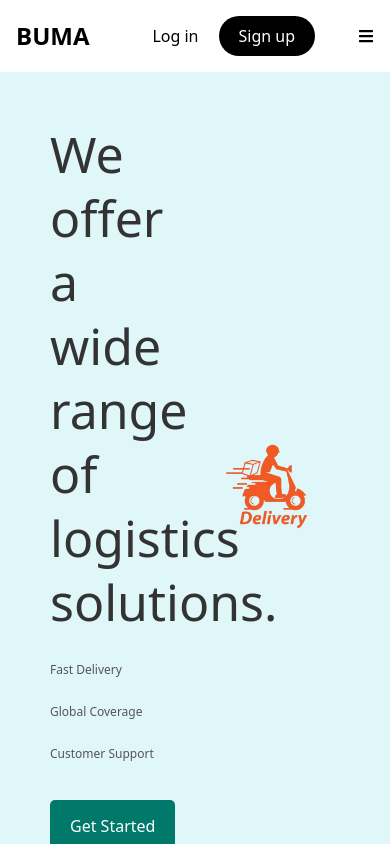
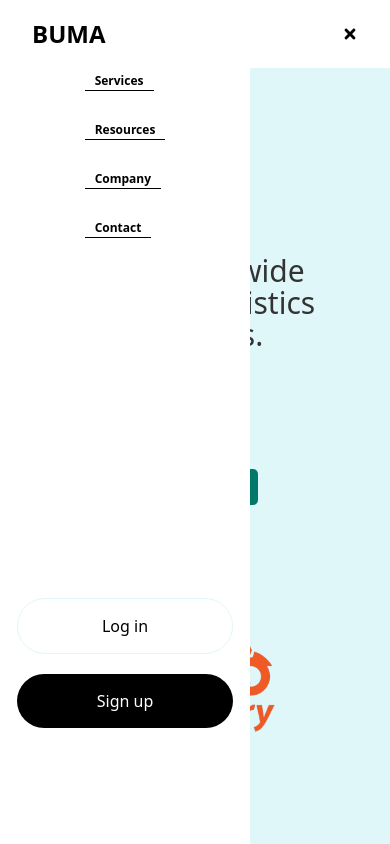
Before and after one commit to MaRt3000/BuMa-Logistics, a React (Vite) app: page / in a window 390 px wide. Both pictures are taken after a click on the button 366 px from the left and 36 px from the top of the page. Shown: the top 844 px of the page. Built offline with nearby package versions, Linux system fonts and the light colour scheme.

Commit message:
Oracle latest commit

```diff
--- a/src/components/Header.css
+++ b/src/components/Header.css
@@ -2,7 +2,17 @@
     display: flex;
     align-items: center;
     justify-content: space-between;
-    padding: 1rem;
+    padding: 1rem  2rem;
+
+}
+nav{
+    display: flex;
+    align-items: center;
+    gap: 20rem;
+}
+.logo{
+    font-weight: 700;
+    font-size: 2rem;
 }
 
 
@@ -67,17 +77,18 @@
    .logo{
     font-size: 1.5rem;
     font-weight: 700;
+    z-index: 900;
    }
     .nav-links{
         display: none;
     }
     .nav-link-mobile{
         position: fixed;
-        left: -250px;
+        left: 0;
         top: 0;
-        height: 100%;
+        height: 100vh;
         width: 250px;
-        background-color: #E0F7FA;
+        background-color:#fff;
         display: flex;
         flex-direction: column;
         align-items: center;
@@ -89,4 +100,42 @@
     .mobile-menu-icon{
         display: block;
     }
+    nav ul{
+        display: flex;
+        flex-direction: column;
+        justify-content: left;
+        align-items: self-start;
+        padding: 40px;
+
+        gap: 30px;
+        font-weight: 700;
+    }
+    nav ul li{
+        border-bottom: 1px solid ;
+    }
+    .headerbuttons{
+        display: flex;
+        flex-direction: column;
+        gap: 20px;
+    }
+    .loginBtn{
+
+        background: transparent;
+        border: 1px solid #e0f7fa;
+        padding: 15px 80px;
+        border-radius: 40px;
+    }
+
+    .SignupBtn{
+        background: black;
+        border: none;
+        padding: 15px 80px;
+        color: white;
+        border-radius: 40px;
+    }
+    .loginBtn:hover{
+        background-color: rgb(48, 183, 183);
+        color: #fff;
+        transition: 0.5s ease;
+    }
 }
--- a/src/components/Header.jsx
+++ b/src/components/Header.jsx
@@ -6,15 +6,15 @@
   const [isMobile, setIsMobile] = useState(false);
 
   const toggleMobileMenu = () => {
-    setIsMobile(isMobile);
+    setIsMobile(!isMobile);
   };
 
   return (
     <div>
       <header className='navbar'>
         <h2 className='logo'>BUMA</h2>
-        <nav>
-            <ul className={isMobile ? 'nav-link-mobile' : 'nav-links'}>
+        <nav className={isMobile ? 'nav-link-mobile' : 'nav-links'}>
+            <ul>
                 <li><a href='#service'>Services</a></li>
                 <li><a href='#resources'>Resources</a></li>
                 <li><a href='#company'>Company</a></li>
--- a/src/components/HeroSection.css
+++ b/src/components/HeroSection.css
@@ -57,3 +57,69 @@
     width: 100%;
     height: 100%;
 }
+
+@media screen and (max-width: 767px) {
+    .hero {
+        display: flex;
+        flex-direction: column;
+        align-items: last baseline;
+        justify-content: center;
+        padding: 50px;
+        background-color: #e0f7fa;
+        height: 100vh;
+    }
+
+    .hero-content {
+        line-height: 1rem;
+        max-width: 100%;
+        padding-top: 70px;
+        text-align: center;
+    }
+    .hero-content, .hero-img{
+        width: 100%;
+    }
+
+    .hero-content h1 {
+        font-size: 30px;
+        line-height: 2rem;
+        color: #333;
+        margin-bottom: 20px;
+    }
+
+    .hero-content ul {
+        list-style-type: none;
+        padding: 0;
+        color: #555;
+    }
+
+    .hero-content li {
+        margin: 10px 0;
+    }
+
+    .hero-button {
+        display: inline-block;
+        margin-top: 20px;
+        padding: 10px 20px;
+        background-color: #00796b;
+        color: #fff;
+        border: none;
+        border-radius: 5px;
+        cursor: pointer;
+        font-size: 1em;
+    }
+
+    .hero-button:hover {
+        background-color: #004d40;
+    }
+
+
+    .hero-image {
+        width: 100%;
+
+    }
+    .hero-image img{
+        width: 100%;
+        height: 100%;
+        padding-bottom: 0px;
+    }
+}
--- a/src/components/shipment.css
+++ b/src/components/shipment.css
@@ -79,28 +79,29 @@
     }
     .cardEx{
         background-color: #F9F9FB;
-        width: 25%;
+        width: 40%;
 
         display: flex;
         flex-direction: column;
+        justify-content: center;
         gap: 20px;
         height: 100%;
         /* height: 60vh; */
         padding: 30px ;
 
     }
+    .cardEx b{
+        font-size: 0.6rem;
+    }
     .cardEx h2{
-        font-weight: 400;
-        font-size: 3.5rem;
-        margin-bottom: -13px;
+        font-size: 1.5rem;
     }
     .cardAx h3{
-        font-weight: 400;
-        font-size: 3rem;
+        font-size: 2rem;
     }
     .cardAx p{
         font-weight: 300;
-        font-size: 1.7rem;
+        font-size: 1.2rem;
     }
     .Acc{
         background-color: #fff;
```
